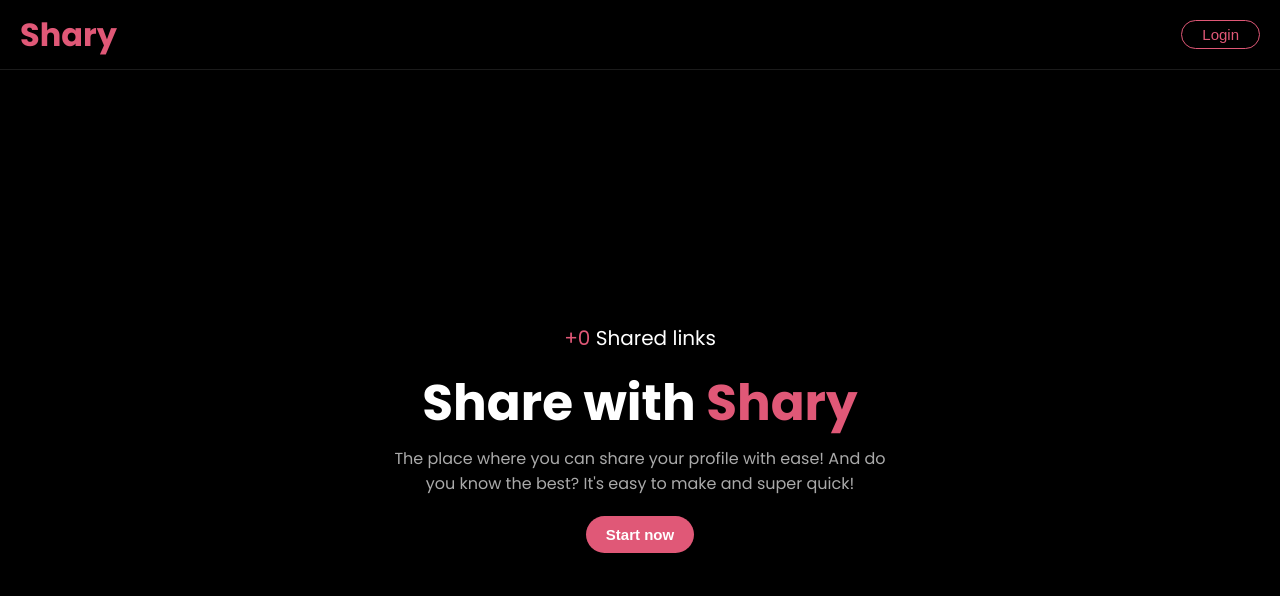
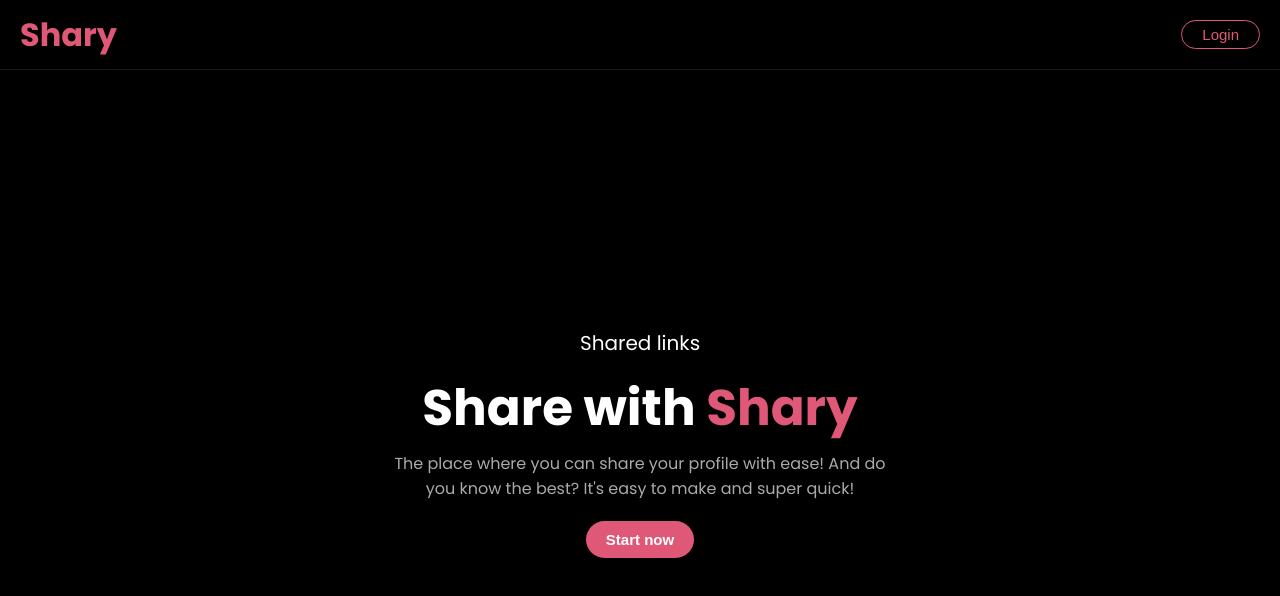
Before and after one commit to vhnb/shary, a Next.js app: page / in a window 1280 px wide. Shown: the top 596 px of the page. Built offline with nearby package versions, Linux system fonts and the light colour scheme; no server answers; the database is empty.

Commit message:
Update index.tsx

```diff
--- a/src/pages/index.tsx
+++ b/src/pages/index.tsx
@@ -9,8 +9,8 @@ import { collection, getDocs } from 'firebase/firestore';
 
 import { db } from '../services/firebaseConnection'
 
-interface HomeProps{
-  links:number
+interface HomeProps {
+  links: number
 }
 
 export default function Home({ links }: HomeProps) {
@@ -19,9 +19,10 @@ export default function Home({ links }: HomeProps) {
       <Head>
         <title>Share with Shary</title>
       </Head>
-      <p style={{
-        marginTop:'15px',
-      }} className={styles.infoHomeSpan}><span>+{links}</span> Shared links</p>
+      <div className={styles.containerEstatisctic}>
+        <span className={styles.estatisticSpan}>+{links}</span>
+        <p className={styles.infoHomeSpan}>Shared links</p>
+      </div>
       <h1>Share with <span>Shary</span></h1>
       <p>The place where you can share your profile with ease! And do you know the best? It's easy to make and super quick!</p>
       <button onClick={() => signIn("google")}>Start now</button>
```
